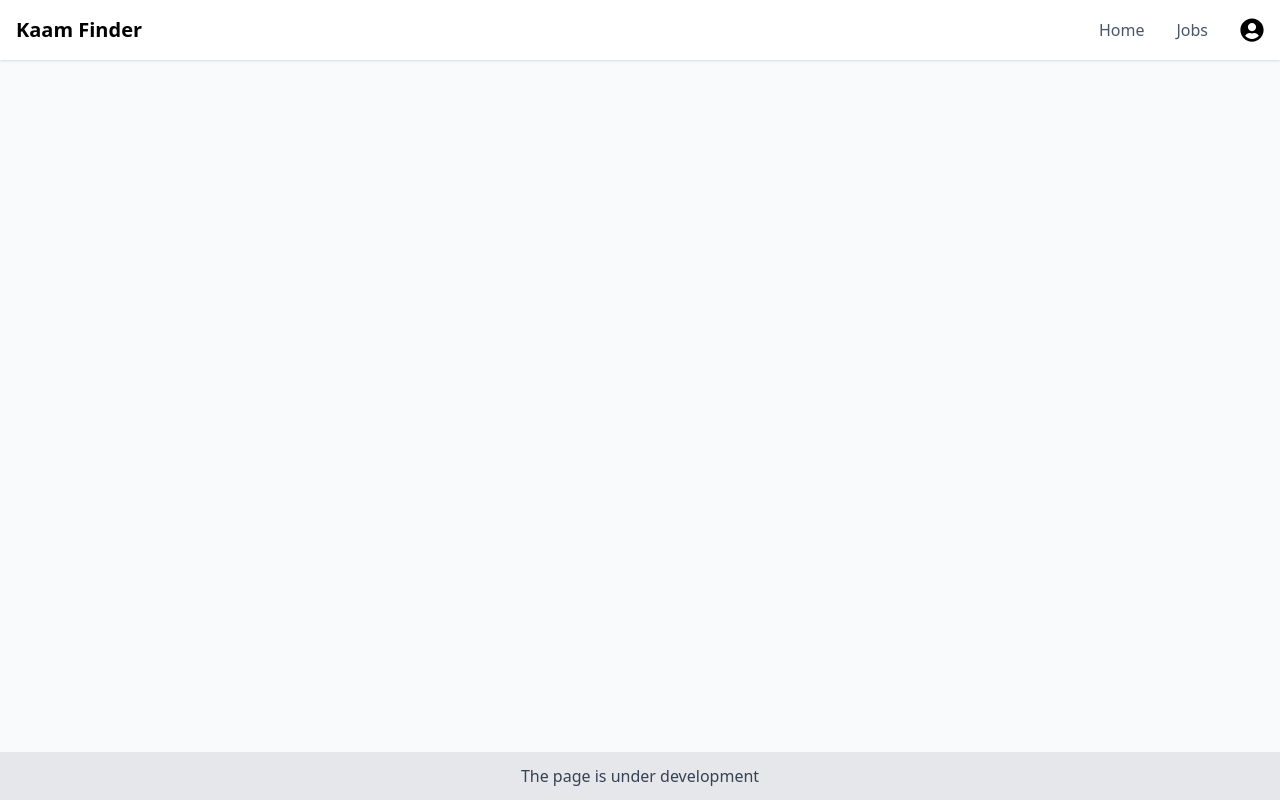
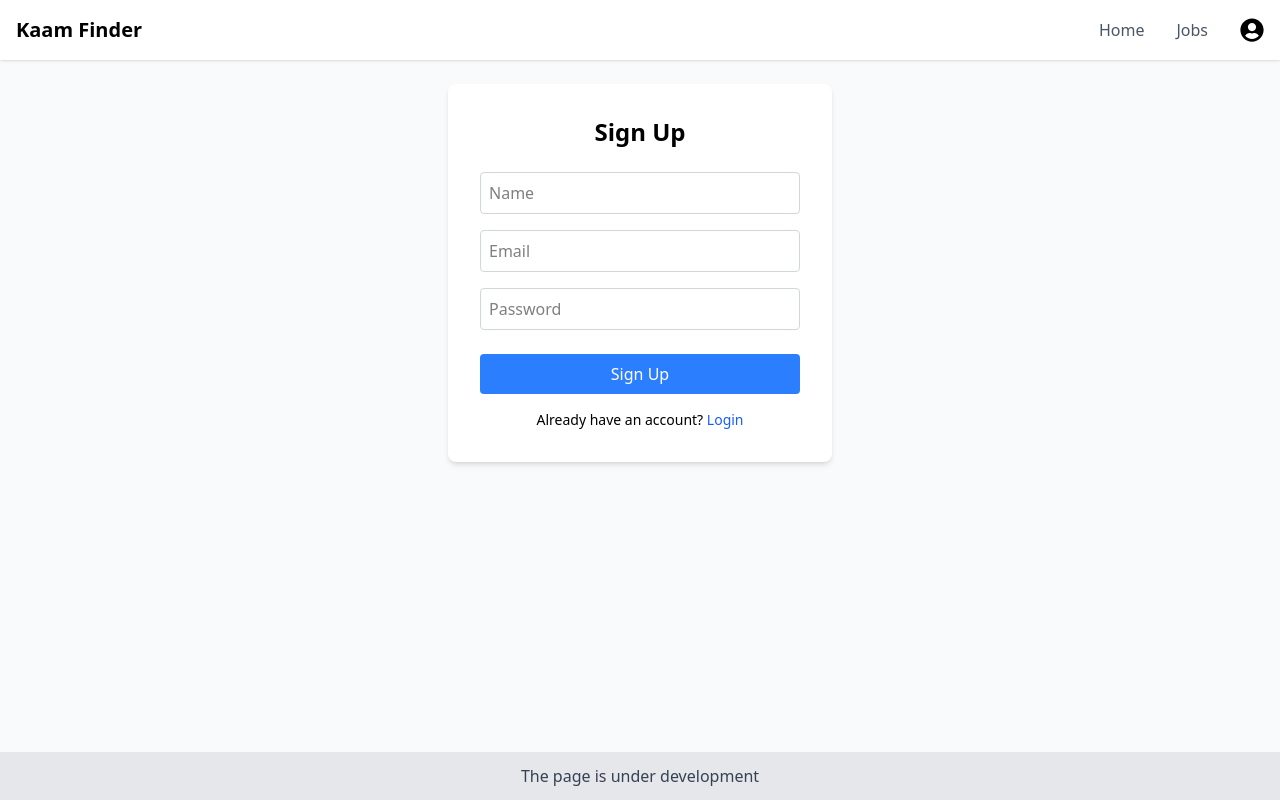
Before and after one commit to AdnanAhmed04/Job-portal-using-MERN-stack, a React (Vite) app: page /signup in a window 1280 px wide. Built offline with nearby package versions, Linux system fonts and the light colour scheme.

Commit message:
adding login signup and jobsapply features

```diff
--- a/src/App.jsx
+++ b/src/App.jsx
@@ -8,6 +8,8 @@ import Modal from './components/Modal';
 import AOS from 'aos';
 import 'aos/dist/aos.css';
 import Footer from './components/Footer';
+import Login from './pages/Login';
+import Signup from './pages/Signup';
 
 export default function App() {
   const [showModal, setShowModal] = useState(false);
@@ -36,6 +38,8 @@ export default function App() {
 
         <div className="p-6">
           <Routes>
+            <Route path="/login" element={<Login />} />
+            <Route path="/signup" element={<Signup />} />
             <Route path="/" element={<Home />} />
             <Route path="/jobs" element={<Jobs />} />
             <Route path="/job/:id" element={<JobDetail />} />
--- a/src/components/Job.jsx
+++ b/src/components/Job.jsx
@@ -21,7 +21,9 @@ Experience with deployment, CI/CD, and version control is a plus.`,
         positions: '4 Positions',
         type: 'Full Time',
         salary: '340K monthly',
-    datePosted: '2025-05-02'
+        datePosted: '2025-05-02',
+        skills: 'React - Node - JavaScript - Express - MongoDB - SQL - Next.js - API - Git - CI/CD'
+
     },
     {
         id: 2,
@@ -36,7 +38,10 @@ Experience with APIs and version control (Git) is essential.`,
         positions: '2 Positions',
         type: 'Remote',
         salary: '180K monthly',
-    datePosted: '2025-06-22'
+        datePosted: '2025-06-22',
+        skills: 'HTML - CSS - JavaScript - React - Vue - Tailwind - Responsive Design - API - Git - Webpack'
+
+
     },
     {
         id: 3,
@@ -51,7 +56,10 @@ A strong portfolio showcasing UI/UX skills is required.`,
         positions: '1 Position',
         type: 'Full Time',
         salary: '150K monthly',
-    datePosted: '2025-07-01'
+        datePosted: '2025-07-01',
+        skills: 'Figma - Adobe XD - Sketch - Wireframing - Prototyping - User Research - UX Writing - Accessibility - Design Systems - Interaction Design'
+
+
     },
     {
         id: 4,
@@ -66,7 +74,10 @@ Familiarity with RESTful APIs and cloud platforms is preferred.`,
         positions: '3 Positions',
         type: 'Hybrid',
         salary: '220K monthly',
-    datePosted: '2025-07-12'
+        datePosted: '2025-07-12',
+        skills: 'Node.js - Express - Python - Django - REST API - MongoDB - SQL - PostgreSQL - JWT - Cloud Functions'
+
+
     },
     {
         id: 5,
@@ -81,7 +92,10 @@ Strong communication, leadership, and organizational skills are essential.`,
         positions: '1 Position',
         type: 'Full Time',
         salary: '120K monthly',
-    datePosted: '2025-03-14'
+        datePosted: '2025-03-14',
+        skills: 'Recruitment - Onboarding - Payroll - HR Policies - Employee Relations - Compliance - Interviews - Performance Management - Communication - Leadership'
+
+
     },
     {
         id: 6,
@@ -96,7 +110,10 @@ Strong communication, negotiation, and persuasive skills are vital.`,
         positions: '5 Positions',
         type: 'On-site',
         salary: '120K monthly',
-    datePosted: '2025-07-05'
+        datePosted: '2025-07-05',
+        skills: 'Lead Generation - Cold Calling - Negotiation - CRM Tools - Market Analysis - Communication - Sales Pitching - Relationship Building - Reporting - Target Achievement'
+
+
     },
     {
         id: 7,
@@ -111,7 +128,10 @@ Strong analytical, statistical, and problem-solving skills are essential.`,
         positions: '2 Positions',
         type: 'Full Time',
         salary: '205K monthly',
-    datePosted: '2025-07-14'
+        datePosted: '2025-07-14',
+        skills: 'SQL - Excel - Python - Power BI - Tableau - Data Cleaning - Data Visualization - Statistics - Pandas - Reporting'
+
+
     },
     {
         id: 8,
@@ -126,7 +146,9 @@ Excellent leadership and problem-solving abilities are required.`,
         positions: '1 Position',
         type: 'Full Time',
         salary: '300K monthly',
-    datePosted: '2025-07-08'
+        datePosted: '2025-07-08',
+        skills: 'Project Planning - Jira - Trello - Asana - Budget Management - Risk Management - Communication - Agile - Scrum - Leadership'
+
     }
 ];
 
@@ -208,6 +230,7 @@ const Job = () => {
                                     <span className="bg-blue-100 text-blue-800 px-3 py-1 rounded-full">{job.positions}</span>
                                     <span className="bg-red-100 text-red-800 px-3 py-1 rounded-full">{job.type}</span>
                                     <span className="bg-purple-100 text-purple-800 px-3 py-1 rounded-full">{job.salary}</span>
+
                                 </div>
                             </div>
                         </div>
--- a/src/components/JobDetail.jsx
+++ b/src/components/JobDetail.jsx
@@ -27,6 +27,8 @@ const JobDetail = () => {
           <p><span className="font-semibold">📌 Positions:</span> {job.positions}</p>
           <p><span className="font-semibold">🕒 Type:</span> {job.type}</p>
           <p><span className="font-semibold">💰 Salary:</span> {job.salary}</p>
+          <p className='text-blue-700'><span className="font-semibold text-black ">💰 Salary:</span> {job.skills}</p>
+
         </div>
         <button
           onClick={() => setShowModal(true)}
--- /dev/null
+++ b/src/pages/Login.jsx
@@ -0,0 +1,55 @@
+import React, { useState } from 'react';
+import { Link } from 'react-router-dom';
+
+const Login = () => {
+  const [form, setForm] = useState({ email: '', password: '' });
+
+  const handleChange = (e) => {
+    setForm({ ...form, [e.target.name]: e.target.value });
+  };
+
+  const handleSubmit = (e) => {
+    e.preventDefault();
+    console.log('Login data:', form);
+  };
+
+  return (
+    <div className="flex items-center justify-center ">
+      <form onSubmit={handleSubmit} className="bg-white p-8 rounded-lg shadow-md w-full max-w-sm m-auto">
+        <h2 className="text-2xl font-bold mb-6 text-center">Login</h2>
+        <input
+          type="email"
+          name="email"
+          placeholder="Email"
+          value={form.email}
+          onChange={handleChange}
+          required
+          className="w-full mb-4 p-2 border border-gray-300 rounded"
+        />
+        <input
+          type="password"
+          name="password"
+          placeholder="Password"
+          value={form.password}
+          onChange={handleChange}
+          required
+          className="w-full mb-6 p-2 border border-gray-300 rounded"
+        />
+        <button
+          type="submit"
+          className="w-full bg-blue-500 text-white py-2 rounded hover:bg-blue-600 transition"
+        >
+          Login
+        </button>
+        <p className="mt-4 text-sm text-center">
+          Don't have an account?{' '}
+          <Link to="/signup" className="text-blue-600 hover:underline">
+            Sign Up
+          </Link>
+        </p>
+      </form>
+    </div>
+  );
+};
+
+export default Login;
--- /dev/null
+++ b/src/pages/Signup.jsx
@@ -0,0 +1,64 @@
+import React, { useState } from 'react';
+import { Link } from 'react-router-dom';
+
+const Signup = () => {
+  const [form, setForm] = useState({ name: '', email: '', password: '' });
+
+  const handleChange = (e) => {
+    setForm({ ...form, [e.target.name]: e.target.value });
+  };
+
+  const handleSubmit = (e) => {
+    e.preventDefault();
+    console.log('Signup data:', form);
+  };
+
+  return (
+    <div className="flex items-center justify-center h-full  p-0">
+      <form onSubmit={handleSubmit} className="bg-white p-8 rounded-lg shadow-md w-full max-w-sm">
+        <h2 className="text-2xl font-bold mb-6 text-center">Sign Up</h2>
+        <input
+          type="text"
+          name="name"
+          placeholder="Name"
+          value={form.name}
+          onChange={handleChange}
+          required
+          className="w-full mb-4 p-2 border border-gray-300 rounded"
+        />
+        <input
+          type="email"
+          name="email"
+          placeholder="Email"
+          value={form.email}
+          onChange={handleChange}
+          required
+          className="w-full mb-4 p-2 border border-gray-300 rounded"
+        />
+        <input
+          type="password"
+          name="password"
+          placeholder="Password"
+          value={form.password}
+          onChange={handleChange}
+          required
+          className="w-full mb-6 p-2 border border-gray-300 rounded"
+        />
+        <button
+          type="submit"
+          className="w-full bg-blue-500 text-white py-2 rounded hover:bg-blue-600 transition"
+        >
+          Sign Up
+        </button>
+        <p className="mt-4 text-sm text-center">
+          Already have an account?{' '}
+          <Link to="/login" className="text-blue-600 hover:underline">
+            Login
+          </Link>
+        </p>
+      </form>
+    </div>
+  );
+};
+
+export default Signup;
```
Lines whose indentation alone changed are shown as unchanged.
